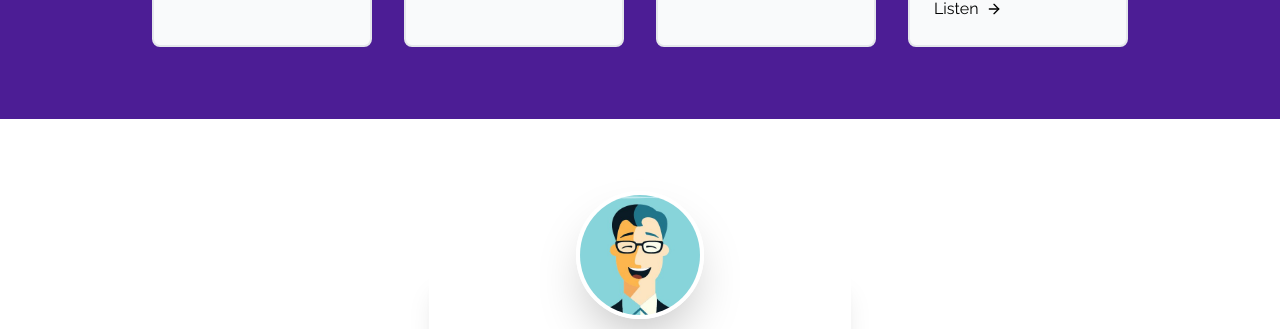
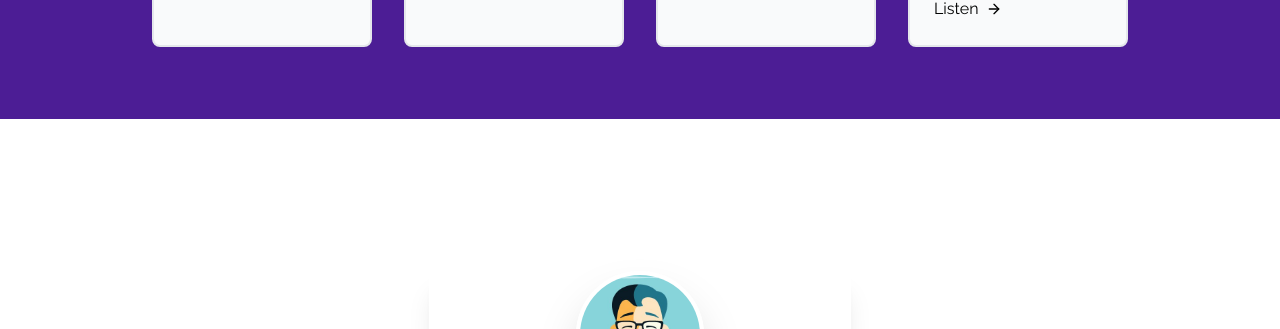
Before and after one commit to rmlumley/rmlumley, an Eleventy site: page src/index.html in a window 1280 px wide. Shown: the part 1769-2098 px from the top of the page. Built offline with nearby package versions, Linux system fonts and the light colour scheme; Eleventy itself is replaced by a stand-in of ours; files that its build step writes are made by us from their sources.

Commit message:
Fix for Safari
Stopped using margin. Added height.

```diff
--- a/src/index.html
+++ b/src/index.html
@@ -51,8 +51,8 @@ title: Rob Lumley
 	<div class="container mx-auto my-32 mb-20">
         <div>
             <div class="bg-white relative shadow-xl w-5/6 md:w-4/6 lg:w-3/6 xl:w-2/6 mx-auto">
-                <div class="flex justify-center relative">
-                        <img src="img/profile.jpg" alt="@rmlumley" width="128" height="128" class="absolute rounded-full mx-auto absolute -top-20 w-32 h-32 shadow-2xl border-4 border-white" loading="lazy" >
+                <div class="flex justify-center h-20">
+                        <img src="img/profile.jpg" alt="@rmlumley" width="128" height="128" class="rounded-full mx-auto absolute w-32 h-32 shadow-2xl border-4 border-white" loading="lazy" >
                 </div>
 
                 <div class="mt-16">
@@ -67,7 +67,7 @@ title: Rob Lumley
                         <span class="text-indigo-100 block text-center font-medium leading-6 px-6 py-3 bg-purple-600">Connect with <span class="font-bold">@rmlumley</span></span>
                     </div>
                     <div class="flex justify-evenly my-5">
-						<SCRIPT LANGUAGE="JavaScript">user = 'rmlumley';site = 'gmail.com';document.write('<a class="bg font-bold text-sm text-gray-600 w-full text-center py-3 hover:bg-gray-600 hover:text-white hover:shadow-lg" href=\"mailto:' + user + '@' + site + '\">');document.write('Email');</SCRIPT>
+						<script language="javascript">user = 'rmlumley';site = 'gmail.com';document.write('<a class="bg font-bold text-sm text-gray-600 w-full text-center py-3 hover:bg-gray-600 hover:text-white hover:shadow-lg" href=\"mailto:' + user + '@' + site + '\">');document.write('Email');</script>
 						<a href="https://www.linkedin.com/in/robert-lumley-b13332b" class="bg font-bold text-sm text-blue-800 w-full text-center py-3 hover:bg-blue-800 hover:text-white hover:shadow-lg">LinkedIn</a>
                         <a href="http://twitter.com/rmlumley" class="bg font-bold text-sm text-blue-600 w-full text-center py-3 hover:bg-blue-600 hover:text-white hover:shadow-lg">Twitter</a>
                     </div>
```
